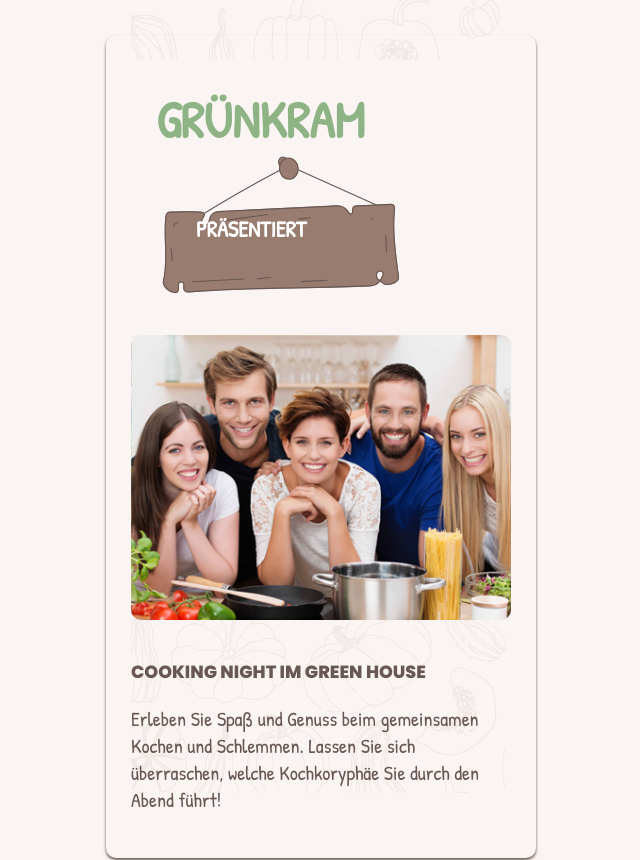
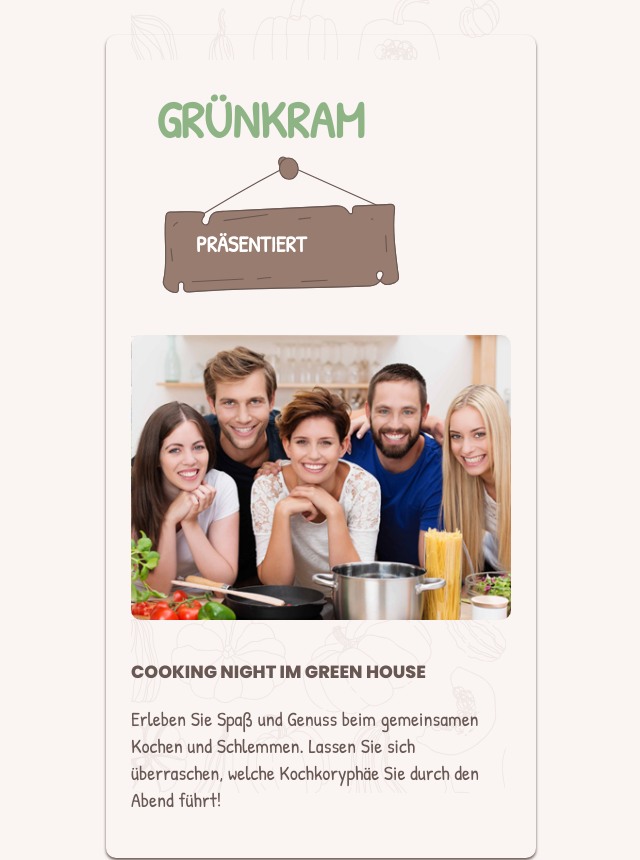
Before and after one commit to TaleaStyle/Gruenkram, a plain HTML site: page index.html in a window 1280 px wide. Shown: the top 860 px of the page, without its empty margins (319-959 px from the left). Drawn offline with Linux system fonts and the light colour scheme.

Commit message:
Update style.css

```diff
--- a/style.css
+++ b/style.css
@@ -60,7 +60,7 @@ h2 {
     text-transform: uppercase;
     color: white;
     font-size: 1.4rem;
-    margin-top: 60px;
+    margin-top: 75px;
     margin-left: 40px;
 }
 
```
